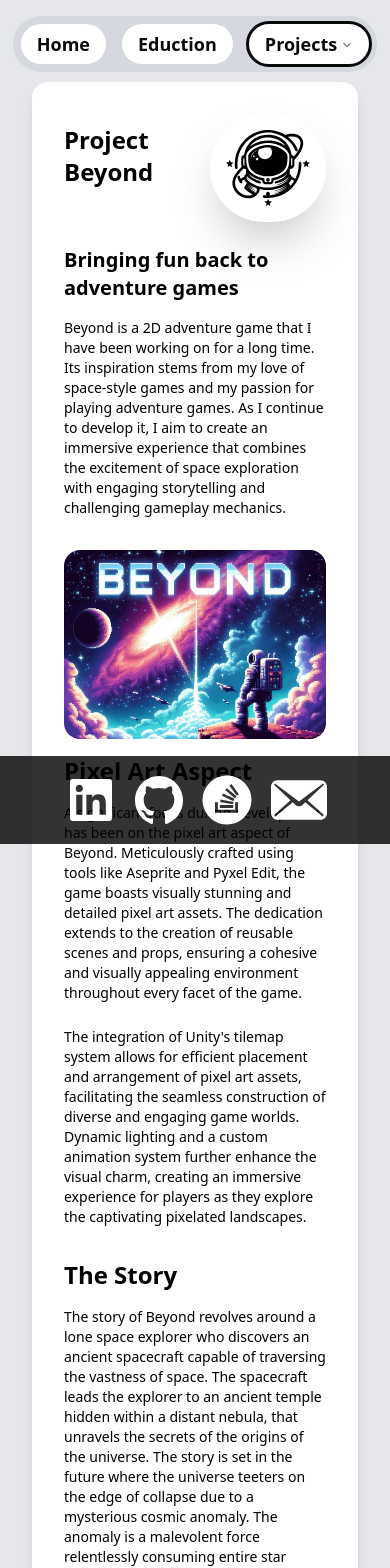
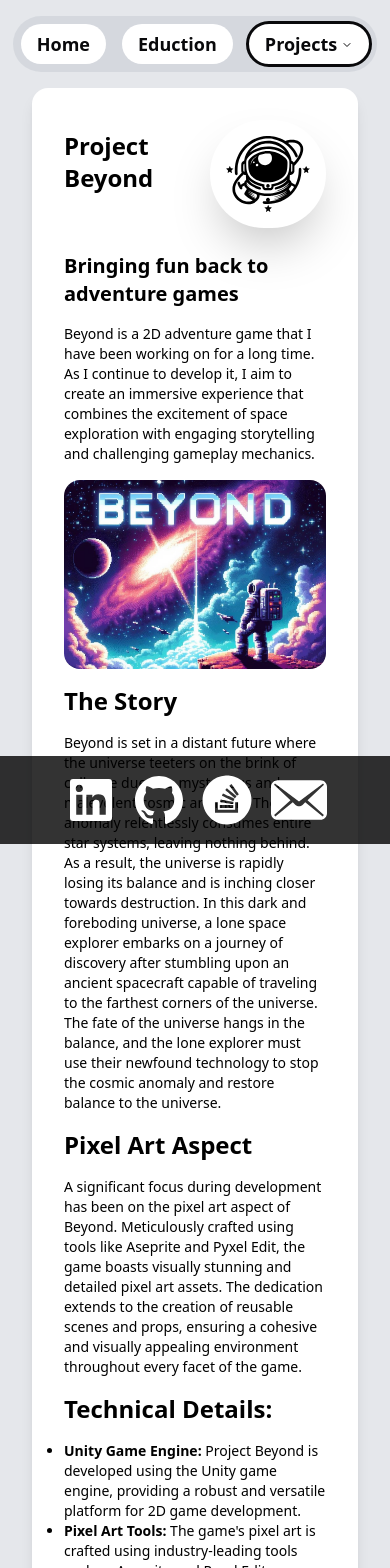
Before and after one commit to stichmc/portfolio, a React (Vite) app: page /projects/beyond in a window 390 px wide. Shown: the top 1568 px of the page. Built offline with nearby package versions, Linux system fonts and the light colour scheme.

Commit message:
mobile friendly tweaks

```diff
--- a/src/components/Navbar.tsx
+++ b/src/components/Navbar.tsx
@@ -20,7 +20,7 @@ interface Props {
 
 const Navbar = ({ isHome, isEducation, isProjects }: Props) => {
   return (
-    <div className="flex justify-center items-center bg-gray-200 h-[5vh]">
+    <div className="flex justify-center items-center">
       <NavigationMenu className=" fixed top-0 p-4">
         <NavigationMenuList className="space-x-4 p-2 bg-gray-300 rounded-full bg-opacity-80">
           <NavigationMenuItem className={isHome ? "outline rounded-full" : ""}>
--- a/src/pages/projects/Beyond.tsx
+++ b/src/pages/projects/Beyond.tsx
@@ -6,10 +6,10 @@ import Footer from "@/components/Footer";
 
 const Beyond = () => {
   return (
-    <>
+    <div className="flex flex-col space-y-12 sm:space-y-24 lg:space-y-12 bg-gray-200">
       <Navbar isHome={false} isEducation={false} isProjects={true} />
-      <div className="mb-20 sm:mb-8">
-        <div className="bg-gray-200 lg:p-24 p-8">
+
+      <div className=" lg:p-24 p-8">
         <FadeIn>
           <div className="flex flex-col text-black p-8 rounded-2xl shadow-lg bg-white mt-2 sm:mt-[-2rem]">
             <div className="flex justify-between items-center">
@@ -23,43 +23,37 @@ const Beyond = () => {
 
             <div className="mt-6 sm:mt-0">
               <h1 className="text-xl sm:text-3xl font-bold mb-4">Bringing fun back to adventure games</h1>
-                <p className="text-sm sm:text-xl mb-8">
-                  Beyond is a 2D adventure game that I have been working on for a long time. Its inspiration stems from
-                  my love of space-style games and my passion for playing adventure games. As I continue to develop it,
-                  I aim to create an immersive experience that combines the excitement of space exploration with
-                  engaging storytelling and challenging gameplay mechanics.
+              <p className="text-sm sm:text-xl mb-4">
+                Beyond is a 2D adventure game that I have been working on for a long time. As I continue to develop it,
+                I aim to create an immersive experience that combines the excitement of space exploration with engaging
+                storytelling and challenging gameplay mechanics.
               </p>
-                <div className="mb-8 block items-center md:flex">
-                  <div className="md:w-1/3 md:pr-8">
+
+              <div className="mb-4 block items-center md:flex">
+                <div className="md:w-1/2 2xl:w-1/3 md:pr-8">
                   <img src={beyondTitleScreen} alt="Beyond Title Screen" className="rounded-2xl" />
                 </div>
-                  <div className="md:w-3/4 mt-4 sm:mt-0">
+                <div className="md:w-1/2 2xl:w-2/3 mt-4 sm:mt-0">
+                  <h2 className="text-2xl font-bold mb-4 mt-4 md:mt-0">The Story</h2>
+                  <p className="text-sm sm:text-lg">
+                    Beyond is set in a distant future where the universe teeters on the brink of collapse due to a
+                    mysterious and malevolent cosmic anomaly. The anomaly relentlessly consumes entire star systems,
+                    leaving nothing behind. As a result, the universe is rapidly losing its balance and is inching
+                    closer towards destruction. In this dark and foreboding universe, a lone space explorer embarks on a
+                    journey of discovery after stumbling upon an ancient spacecraft capable of traveling to the farthest
+                    corners of the universe. The fate of the universe hangs in the balance, and the lone explorer must
+                    use their newfound technology to stop the cosmic anomaly and restore balance to the universe.
+                  </p>
+                </div>
+              </div>
+
+              <div className="mb-4">
                 <h2 className="text-2xl font-bold mb-4">Pixel Art Aspect</h2>
                 <p className="text-sm sm:text-lg">
                   A significant focus during development has been on the pixel art aspect of Beyond. Meticulously
-                      crafted using tools like Aseprite and Pyxel Edit, the game boasts visually stunning and detailed
-                      pixel art assets. The dedication extends to the creation of reusable scenes and props, ensuring a
-                      cohesive and visually appealing environment throughout every facet of the game.
-                    </p>
-                    <br />
-                    <p className="text-sm sm:text-lg">
-                      The integration of Unity's tilemap system allows for efficient placement and arrangement of pixel
-                      art assets, facilitating the seamless construction of diverse and engaging game worlds. Dynamic
-                      lighting and a custom animation system further enhance the visual charm, creating an immersive
-                      experience for players as they explore the captivating pixelated landscapes.
-                    </p>
-                  </div>
-                </div>
-                <div className="mb-8">
-                  <h2 className="text-2xl font-bold mb-4">The Story</h2>
-                  <p className="text-sm sm:text-lg">
-                    The story of Beyond revolves around a lone space explorer who discovers an ancient spacecraft
-                    capable of traversing the vastness of space. The spacecraft leads the explorer to an ancient temple
-                    hidden within a distant nebula, that unravels the secrets of the origins of the universe. The story
-                    is set in the future where the universe teeters on the edge of collapse due to a mysterious cosmic
-                    anomaly. The anomaly is a malevolent force relentlessly consuming entire star systems, and the
-                    explorer's goal is to stop it. The fate of the universe hangs in the balance as the lone explorer
-                    ventures Beyond.
+                  crafted using tools like Aseprite and Pyxel Edit, the game boasts visually stunning and detailed pixel
+                  art assets. The dedication extends to the creation of reusable scenes and props, ensuring a cohesive
+                  and visually appealing environment throughout every facet of the game.
                 </p>
               </div>
 
@@ -71,13 +65,12 @@ const Beyond = () => {
                     providing a robust and versatile platform for 2D game development.
                   </li>
                   <li className="text-sm sm:text-lg">
-                      <strong>Pixel Art Tools:</strong> The game's pixel art is crafted using industry-leading tools
-                      such as Aseprite and Pyxel Edit, ensuring high-quality and visually appealing sprites, scenes, and
-                      props.
+                    <strong>Pixel Art Tools:</strong> The game's pixel art is crafted using industry-leading tools such
+                    as Aseprite and Pyxel Edit, ensuring high-quality and visually appealing sprites, scenes, and props.
                   </li>
                   <li className="text-sm sm:text-lg">
-                      <strong>Tilemap Integration:</strong> Utilizing Unity's built-in tilemap system for efficient
-                      level design and rendering, optimizing performance and streamlining the creation of intricate game
+                    <strong>Tilemap Integration:</strong> Utilizing Unity's built-in tilemap system for efficient level
+                    design and rendering, optimizing performance and streamlining the creation of intricate game
                     environments.
                   </li>
                   <li className="text-sm sm:text-lg">
@@ -86,8 +79,8 @@ const Beyond = () => {
                   </li>
                   <li className="text-sm sm:text-lg">
                     <strong>Custom Animation System:</strong> Designing and implementing a custom animation system to
-                      bring characters and in-game elements to life, ensuring smooth and engaging movement throughout
-                      the gameplay.
+                    bring characters and in-game elements to life, ensuring smooth and engaging movement throughout the
+                    gameplay.
                   </li>
                   <li className="text-sm sm:text-lg">
                     <strong>Asset Bundling:</strong> Employing Unity's asset bundling techniques to optimize resource
@@ -104,9 +97,10 @@ const Beyond = () => {
           </div>
         </FadeIn>
       </div>
+
+      <div className="h-12 sm:h-4"></div>
+      <Footer />
     </div>
-      <Footer />
-    </>
   );
 };
 
```
Lines whose indentation alone changed are shown as unchanged.
